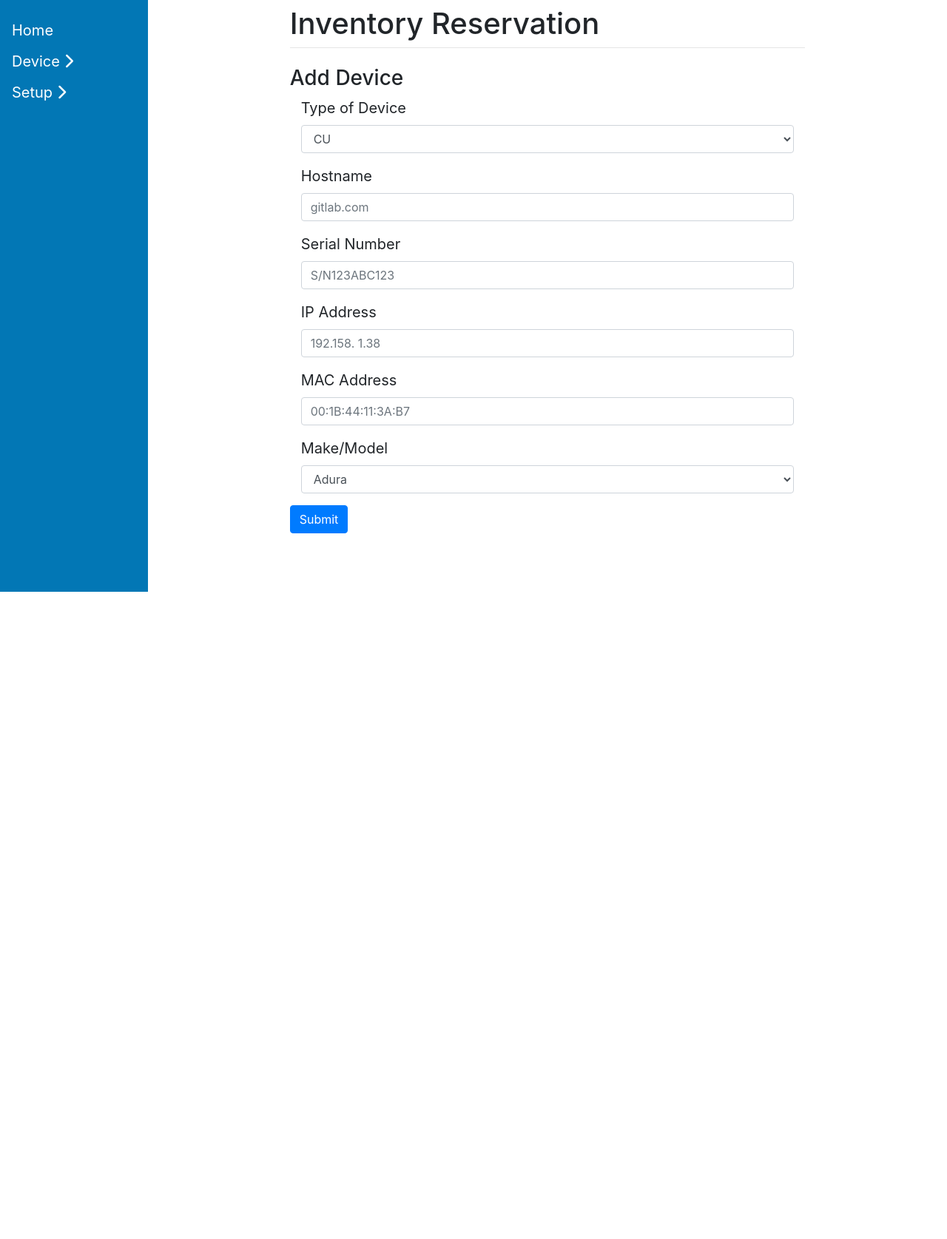
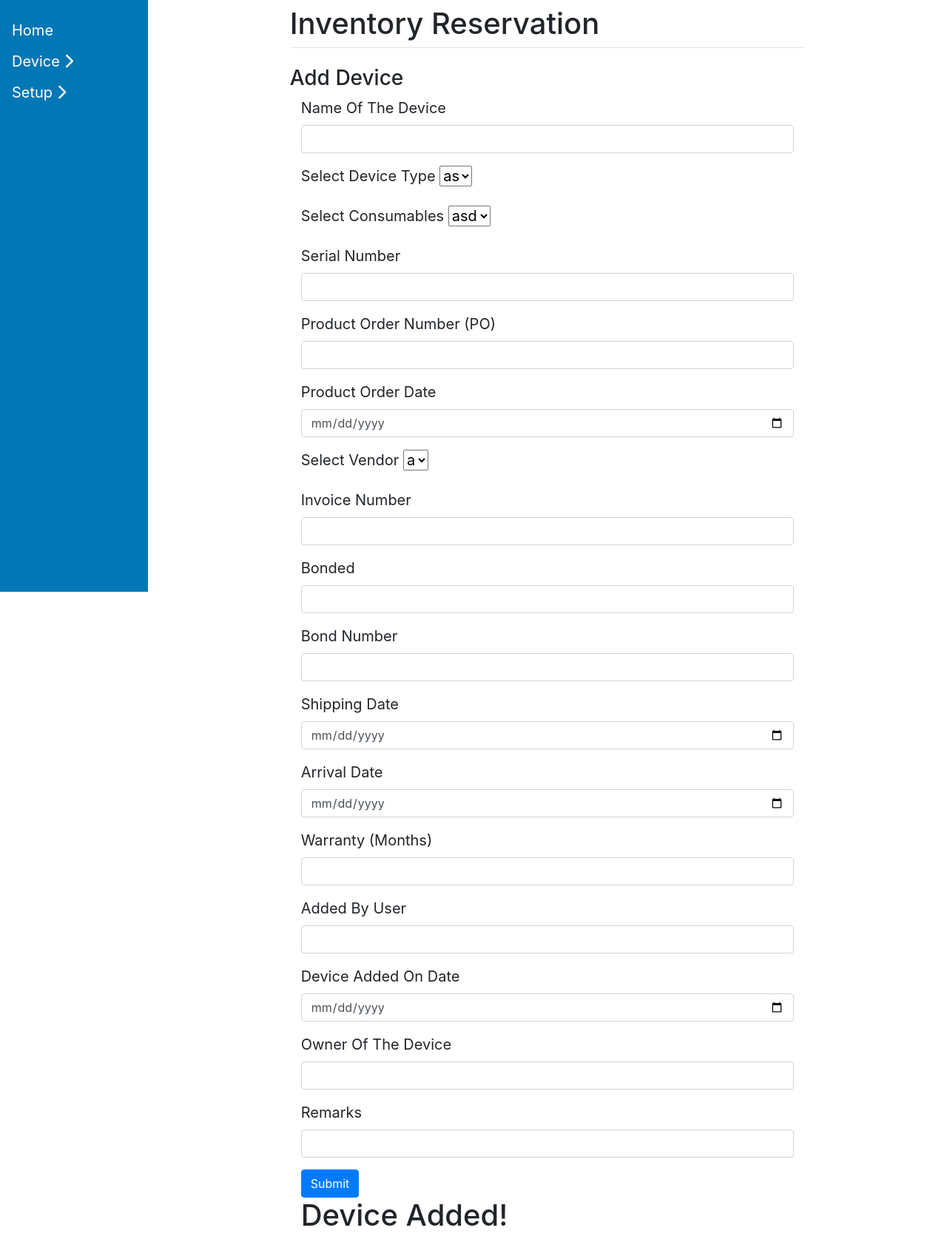
Before and after one commit to samatharkar/reservation, a Django app: page /add_device/ in a window 1280 px wide. Shown: the whole page at 74% size. Before the commit the page ends 800 px from the top, so only its background shows below. Run offline with Django 3.2, Linux system fonts and the light colour scheme; data comes from the database, SQL or seed files in the repository; parts of the project's set-up code (start-up, migrations or seed data) failed here and were passed over; some libraries are stand-ins or nearby versions.

Commit message:
pages added with desired drop downs

```diff
--- a/Altiostar/ReservationTool/urls.py
+++ b/Altiostar/ReservationTool/urls.py
@@ -8,6 +8,9 @@ urlpatterns = [
     path("add_device/", views.add_device, name='add_device'),
     path("view_device/", views.view_device, name='view_device'),
     path("add_setup/", views.add_setup, name='add_setup'),
+    path("add_device_type/", views.add_device_type, name='add_device_type'),
+    path("add_consumable/", views.add_consumable, name='add_consumable'),
+    path("add_vendor/", views.add_vendor, name='add_vendor'),
     path("view_setup/", views.view_setup, name='view_setup'),
     path("search_setup/", views.search_setup, name='search_setup'),
     path("search_device/", views.search_device, name='search_device'),
--- a/Altiostar/ReservationTool/views.py
+++ b/Altiostar/ReservationTool/views.py
@@ -45,6 +45,8 @@ def add_setup(request):
 def add_device(request):
     if request.method == "POST":
         device_name = request.POST.get('device_name')
+        device_type = request.POST.get('device_type')
+        device_consumable = request.POST.get('device_consumable')
         device_srno = request.POST.get('device_srno')
         device_po_number = request.POST.get('device_po_number')
         device_po_date = request.POST.get('device_po_date')
@@ -57,11 +59,13 @@ def add_device(request):
         device_warranty_inmonths = request.POST.get('device_warranty_inmonths')
         device_added_byuser = request.POST.get('device_added_byuser')
         device_added_date = request.POST.get('device_added_date')
-        device_description = request.POST.get('device_description')
         device_ownership = request.POST.get('device_ownership')
+        device_remark = request.POST.get('device_remark')
 
         Device.objects.create(
             device_name=device_name ,
+            device_type = device_type ,
+            device_consumable = device_consumable,
             device_srno=device_srno ,
             device_po_number=device_po_number ,
             device_po_date=device_po_date ,
@@ -74,19 +78,33 @@ def add_device(request):
             device_warranty_inmonths=device_warranty_inmonths,
             device_added_byuser=device_added_byuser,
             device_added_date=device_added_date,
-            device_description=device_description,
-            device_ownership=device_ownership
+            device_ownership=device_ownership,
+            device_remark=device_remark
 
         )
         return render(
             request,
             "add_device.html",
+            {
+                'vendors':Vendor.objects.all(),
+                'd_type':DeviceType.objects.all(),
+                'con':Consumable.objects.all(),
 
+            }
         )
+
     else:
         return render(
             request,
             "add_device.html",
+
+            {
+                'vendors':Vendor.objects.all(),
+                'd_type':DeviceType.objects.all(),
+                'con':Consumable.objects.all(),
+                'msg':'Device Added!'
+
+            }
 
         )
 
@@ -96,29 +114,25 @@ def add_device_type(request):
         type_make = request.POST.get("type_make")
         type_model = request.POST.get("type_model")
         type_part_no = request.POST.get("type_part_no")
+        type_remark = request.POST.get("type_remark")
 
         DeviceType.objects.create(
             type_name = type_name,
             type_make = type_make,
             type_model = type_model,
-            type_part_no = type_part_no
+            type_part_no = type_part_no,
+            type_remark = type_remark
         )
         return render(
             request,
             "add_device_type.html",
-            {
-                'devices':Device.objects.all(),
-                'msg':'Setup Added!'
 
-            }
         )
     else:
          return render(
              request,
              "add_device_type.html",
-             {
-                 'devices':Device.objects.all()
-             }
+
            )
 
 
@@ -128,29 +142,25 @@ def add_vendor(request):
         vendor_email = request.POST.get("vendor_email")
         vendor_address = request.POST.get("vendor_address")
         vendor_number = request.POST.get("vendor_number")
+        vendor_remark = request.POST.get("vendor_remark")
 
         Vendor.objects.create(
             vendor_name = vendor_name,
             vendor_email = vendor_email,
             vendor_address = vendor_address,
-            vendor_number = vendor_number
+            vendor_number = vendor_number,
+            vendor_remark = vendor_remark
         )
         return render(
             request,
             "add_vendor.html",
-            {
-                'devices':Device.objects.all(),
-                'msg':'Setup Added!'
 
-            }
         )
     else:
          return render(
              request,
              "add_vendor.html",
-             {
-                 'devices':Device.objects.all()
-             }
+
            )
 
 def add_consumable(request):
@@ -162,6 +172,8 @@ def add_consumable(request):
         consumable_watt = request.POST.get("consumable_watt")
         consumable_length = request.POST.get("consumable_length")
         consumable_quantity = request.POST.get("consumable_quantity")
+        consumable_remark = request.POST.get("consumable_remark")
+
 
         Consumable.objects.create(
             consumable_name = consumable_name,
@@ -170,24 +182,18 @@ def add_consumable(request):
             consumable_connector2 = consumable_connector2,
             consumable_watt = consumable_watt,
             consumable_length = consumable_length,
-            consumable_quantity = consumable_quantity
+            consumable_quantity = consumable_quantity,
+            consumable_remark = consumable_remark
         )
         return render(
             request,
             "add_consumables.html",
-            {
-                'devices':Device.objects.all(),
-                'msg':'Setup Added!'
-
-            }
         )
     else:
          return render(
              request,
              "add_device_type.html",
-             {
-                 'devices':Device.objects.all()
-             }
+
            )
 # def add_device(request):
 #     if request.method == "POST":
--- a/Altiostar/templates/add_device.html
+++ b/Altiostar/templates/add_device.html
@@ -11,7 +11,114 @@ Add Device
     <form method="POST" action="{% url 'add_device' %}">
         {% csrf_token %}
 
-                  <div class="form-group">
+
+        <div class="form-group">
+          <label for="device_name">Name Of The Device</label>
+          <input type="text" class="form-control" name= "device_name" required>
+        </div>
+
+
+        <div class="form-group">
+          <label for="device_type">Select Device Type</label>
+
+        <select name = "device_type" >
+          {% for dev_type in d_type %}
+          <option value = "{{dev_type.id}}"> {{ dev_type.type_name }}</option>
+          {% endfor %}
+
+        </select>
+        </div>
+
+        <div class="form-group">
+          <label for="device_consumable">Select Consumables</label>
+
+        <select name = "device_consumable" >
+          {% for consumables in con %}
+          <option value = "{{consumables.id}}"> {{ consumables.consumable_name }}</option>
+          {% endfor %}
+
+        </select>
+        </div>
+
+        <div class="form-group">
+          <label for="device_srno">Serial Number</label>
+          <input type="text" class="form-control" name= "device_srno" required>
+        </div>
+
+        <div class="form-group">
+          <label for="device_po_number">Product Order Number (PO)</label>
+          <input type="text" class="form-control" name= "device_po_number" required>
+        </div>
+
+        <div class="form-group">
+          <label for="device_po_date">Product Order Date</label>
+          <input type="date" class="form-control" name= "device_po_date" required>
+        </div>
+
+        <div class="form-group">
+          <label for="device_vendor">Select Vendor</label>
+
+        <select name = "device_vendor" >
+          {% for ven in vendors %}
+          <option value = "{{ven.id}}"> {{ ven.vendor_name }}</option>
+          {% endfor %}
+
+        </select>
+        </div>
+
+        <div class="form-group">
+          <label for="device_invoice_number">Invoice Number</label>
+          <input type="text" class="form-control" name= "device_invoice_number" required>
+        </div>
+
+        <div class="form-group">
+          <label for="device_bonded">Bonded</label>
+          <input type="text" class="form-control" name= "device_bonded" required>
+        </div>
+
+        <div class="form-group">
+          <label for="device_bond_number">Bond Number</label>
+          <input type="text" class="form-control" name= "device_bond_number" required>
+        </div>
+
+        <div class="form-group">
+          <label for="device_shipped_date">Shipping Date</label>
+          <input type="date" class="form-control" name= "device_shipped_date" required>
+        </div>
+
+        <div class="form-group">
+          <label for="device_arrival_date">Arrival Date</label>
+          <input type="date" class="form-control" name= "device_arrival_date" required>
+        </div>
+
+        <div class="form-group">
+          <label for="device_warranty_inmonths">Warranty (Months)</label>
+          <input type="text" class="form-control" name= "device_warranty_inmonths" required>
+        </div>
+
+
+        <div class="form-group">
+          <label for="device_added_byuser">Added By User</label>
+          <input type="text" class="form-control" name= "device_added_byuser" required>
+        </div>
+
+        <div class="form-group">
+          <label for="device_added_date">Device Added On Date</label>
+          <input type="date" class="form-control" name= "device_added_date" required>
+        </div>
+
+        <div class="form-group">
+          <label for="device_ownership">Owner Of The Device</label>
+          <input type="text" class="form-control" name= "device_ownership" required>
+        </div>
+
+        <div class="form-group">
+          <label for="device_remark">Remarks</label>
+          <input type="text" class="form-control" name= "device_remark" required>
+        </div>
+
+
+            {% comment %} <div class="form-group">
             <label for="exampleFormControlInput1">Type of Device</label>
             <select input type="text" class="form-control" id="exampleFormControlInput1" name= "device" placeholder="CU, DU" required>
             <option>CU</option>
@@ -99,7 +206,7 @@ Add Device
 </select>
           </div>
 
-          </div>
+          </div> {% endcomment %}
 
           <button type="submit" class="btn btn-primary"> Submit </button>
 
```
Also changed, not shown: Altiostar/ReservationTool/admin.py (+4 -4 lines), Altiostar/ReservationTool/models.py (+64 -19 lines), Altiostar/templates/add_consumable.html (added, +62 -0 lines), Altiostar/templates/add_device_type.html (added, +47 -0 lines), Altiostar/templates/add_vendor.html (added, +47 -0 lines), Altiostar/ReservationTool/migrations/0008_auto_20210504_0047.py (added), Altiostar/db.sqlite3.
